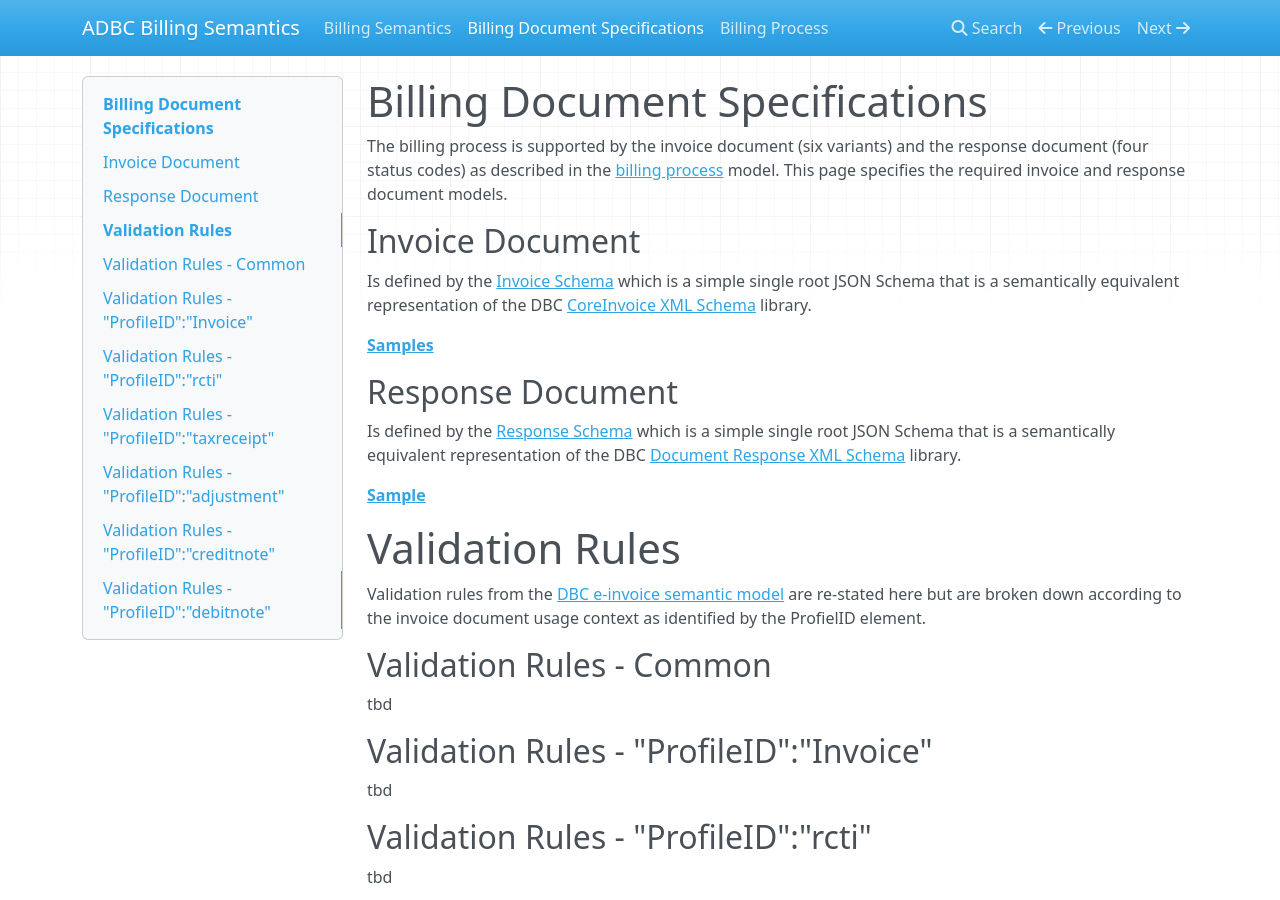
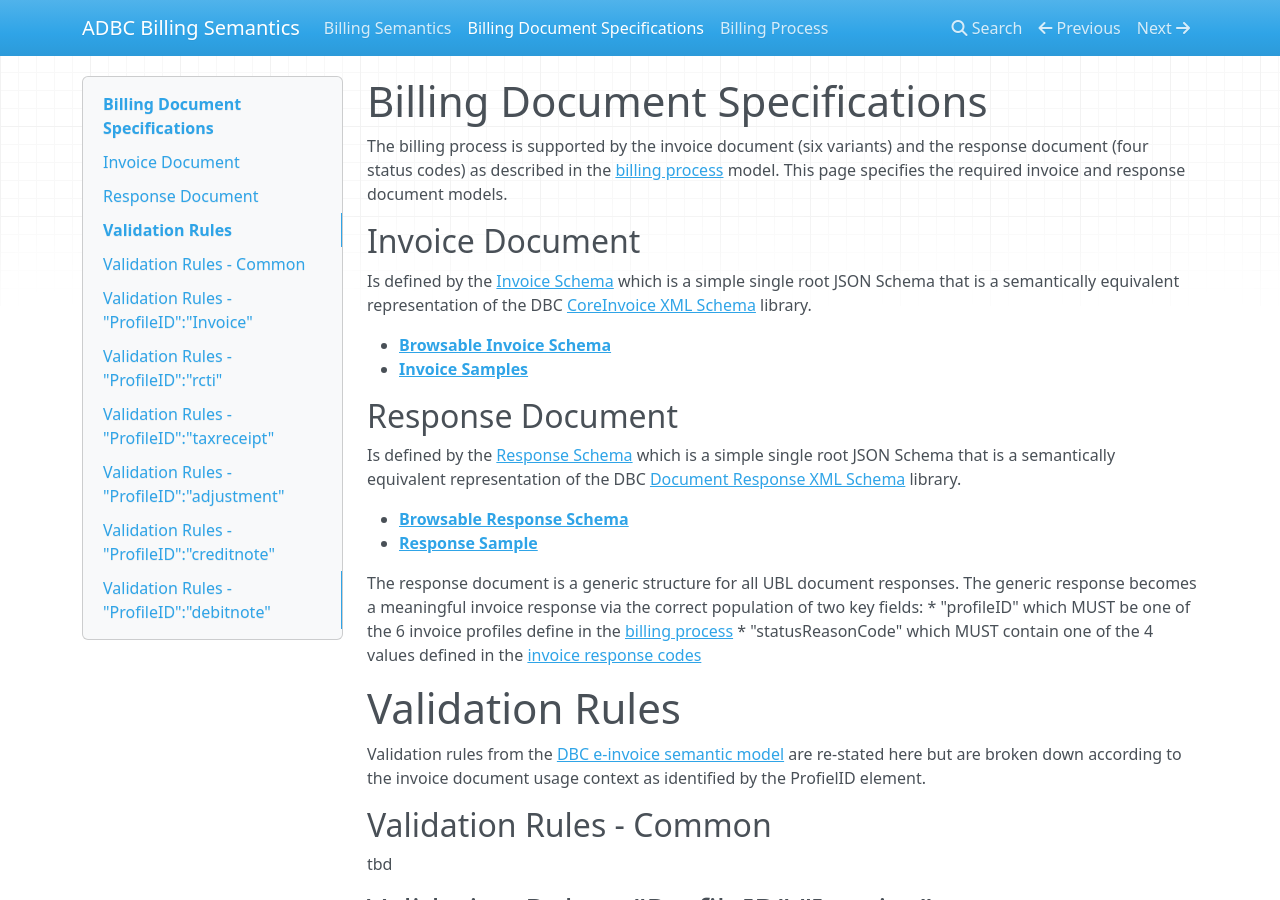
Before and after one commit to svanteschubert/ausdigital-bill, an MkDocs documentation site: the page built from docs/Billing-Documents.md, in a window 1280 px wide and 900 px high. Built offline with MkDocs 1.6.1, drawn with Linux system fonts in a browser that asks for light colours; nearby versions of some CDN libraries.

Commit message:
add links to browsable schema

```diff
--- a/docs/Billing-Documents.md
+++ b/docs/Billing-Documents.md
@@ -6,13 +6,19 @@ The billing process is supported by the invoice document (six variants) and the
 
 Is defined by the [Invoice Schema](https://github.com/ausdigital/billing-semantics/blob/master/spec/v1.0.0/Invoice.json) which is a simple single root JSON Schema that is a semantically equivalent representation of the DBC [CoreInvoice XML Schema](https://github.com/ausdigital/adbc/blob/master/DBC-AU/xsd/maindoc/CoreInvoice-1.0.xsd) library.
 
-**[Samples](https://github.com/ausdigital/billing-semantics/tree/master/samples)**
+* **[Browsable Invoice Schema](http://ausdigital.org/docson.html#https://raw.githubusercontent.com/ausdigital/billing-semantics/master/spec/v1.0.0/Invoice.json)**
+* **[Invoice Samples](https://github.com/ausdigital/billing-semantics/tree/master/samples)**
 
 ## Response Document
 
 Is defined by the [Response Schema](https://github.com/ausdigital/billing-semantics/blob/master/spec/v1.0.0/Response.json) which is a simple single root JSON Schema that is a semantically equivalent representation of the DBC [Document Response XML Schema](https://github.com/ausdigital/adbc/blob/master/DBC-AU/xsd/maindoc/Response-1.0.xsd) library.
 
-**[Sample](https://github.com/ausdigital/billing-semantics/blob/master/samples/SampleResponse-ConformantResponse.json)**
+* **[Browsable Response Schema](http://ausdigital.org/docson.html#https://raw.githubusercontent.com/ausdigital/billing-semantics/master/spec/v1.0.0/Response.json)**
+* **[Response Sample](https://github.com/ausdigital/billing-semantics/blob/master/samples/SampleResponse-ConformantResponse.json)**
+
+The response document is a generic structure for all UBL document responses.  The generic response becomes a meaningful invoice response via the correct population of two key fields:
+* "profileID" which MUST be one of the 6 invoice profiles define in the [billing process](Billing-Process.md#invoice-document-profiles)
+* "statusReasonCode" which MUST contain one of the 4 values defined in the [invoice response codes](Billing-Process.md#document-response-codes)
 
 # Validation Rules
 
```
